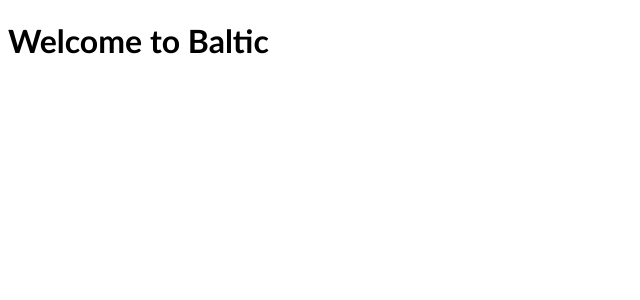
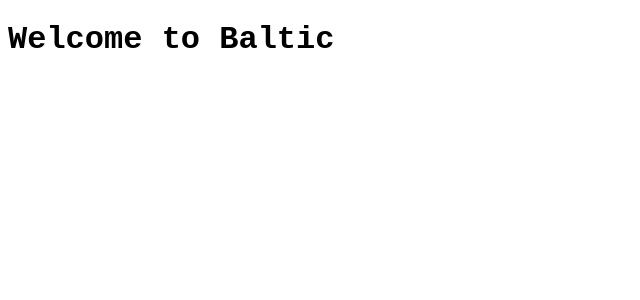
Before and after one commit to amacgillivray/baltic, a Jekyll site: the page built from index.md, in a window 1280 px wide. Shown: the top 300 px of the page, without its empty margins (0-640 px from the left). Built offline with Jekyll 4.4.1, drawn with Linux system fonts in a browser that asks for light colours.

Commit message:
Use Jetbrains Mono

```diff
--- a/_sass/baltic.scss
+++ b/_sass/baltic.scss
@@ -4,5 +4,5 @@
 @import "baltic/layout";
 
 html {
-    font-family:'Gill Sans', 'Gill Sans MT', Calibri, 'Trebuchet MS', sans-serif;
+    font-family: "Jetbrains Mono", "Courier New", monospace;
 }
```
